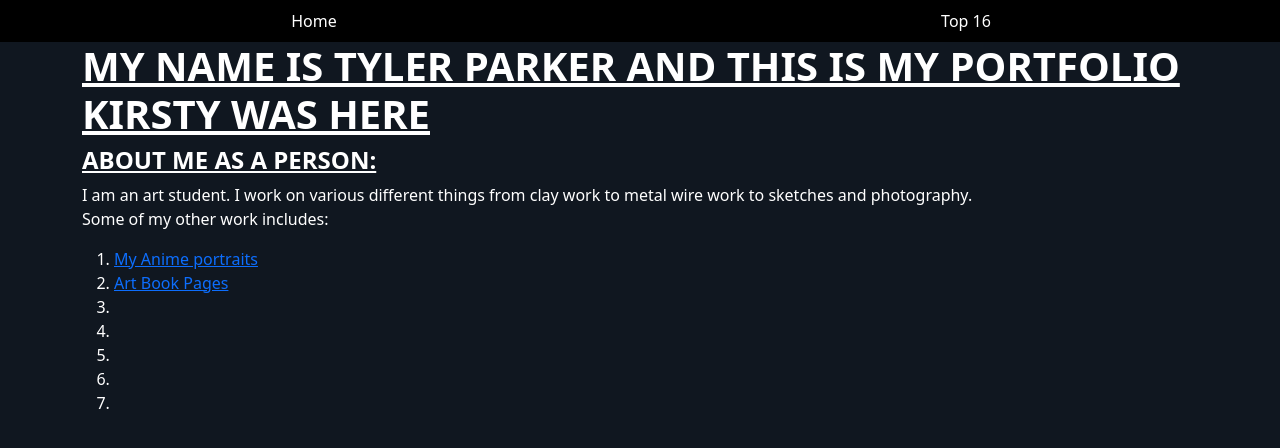
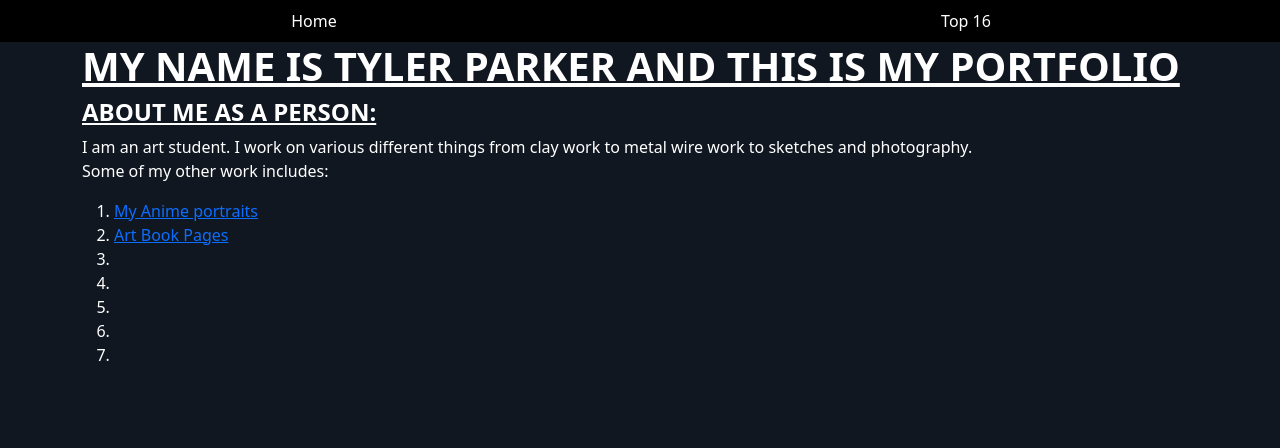
Before and after one commit to Ace-7854/TylersPortfolio, a plain HTML site: page index.html in a window 1280 px wide. Drawn offline with nearby package versions, Linux system fonts and the light colour scheme.

Commit message:
Update index.html

```diff
--- a/index.html
+++ b/index.html
@@ -23,7 +23,6 @@
     <div class="container">
         <h1 class="SubHeader">
             My name is Tyler Parker and this is my portfolio
-            Kirsty was here
         </h1>
         <h4 class="SubHeader">
             About me as a person:
```
